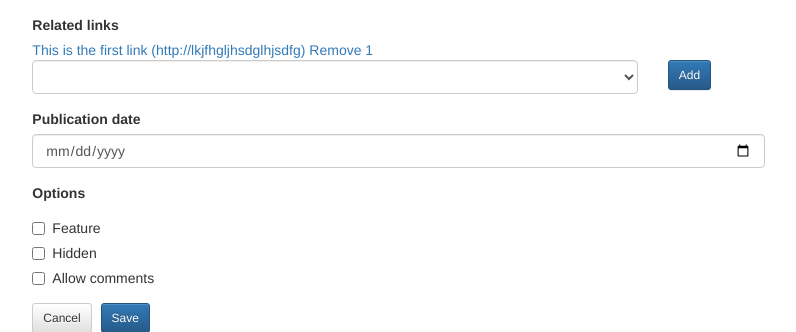
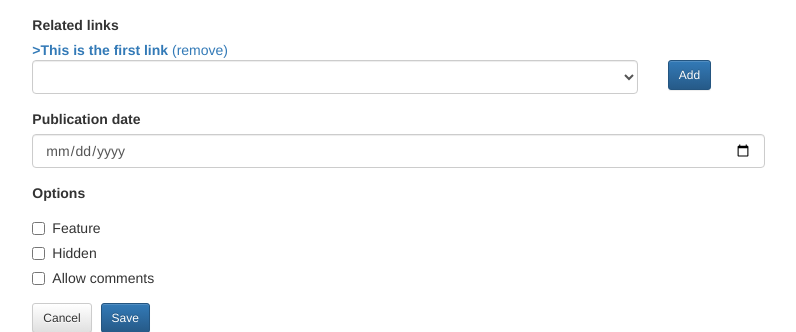
Before and after one commit to javilm/msx-center, a Flask app: page /admin/news/add in a window 1280 px wide. Shown: the part 956-1288 px from the top of the page, without its empty margins (221-1017 px from the left). Run offline with Flask 2, Linux system fonts and the light colour scheme; the visitor is signed in with stand-in values (Sample User, id 1); data comes from the database, SQL or seed files in the repository; data that the repository does not hold is empty; parts of the project's set-up code (start-up, migrations or seed data) failed here and were passed over; some libraries are stand-ins or nearby versions.

Commit message:
Initial work for adding an arbitrary collection of ExternalLinks to the NewsItems form.

```diff
--- a/templates/admin/news-add.html
+++ b/templates/admin/news-add.html
@@ -112,9 +112,12 @@
         <div id="div_related_links">
 
 	        <div id="link_div_1">
-		        <input type="hidden" name="array_related_links" value="1">
-		        <a href="laskjdljsdf">This is the first link (http://lkjfhgljhsdglhjsdfg)</a>
-		        <a onclick="$('#link_div_1').remove()">Remove 1</a>
+		        <div class="row">
+			        <div class="col-xs-12 col-sm-12 col-md-12 col-lg-12">
+				        <input type="hidden" name="array_related_links" value="1">
+				        <a href="http://lkjfhgljhsdglhjsdfg"><strong>>This is the first link</strong></a> <a onclick="$('#link_div_1').remove()">(remove)</a>
+				    </div>
+				</div>
 	        </div>
 
         </div>
```
